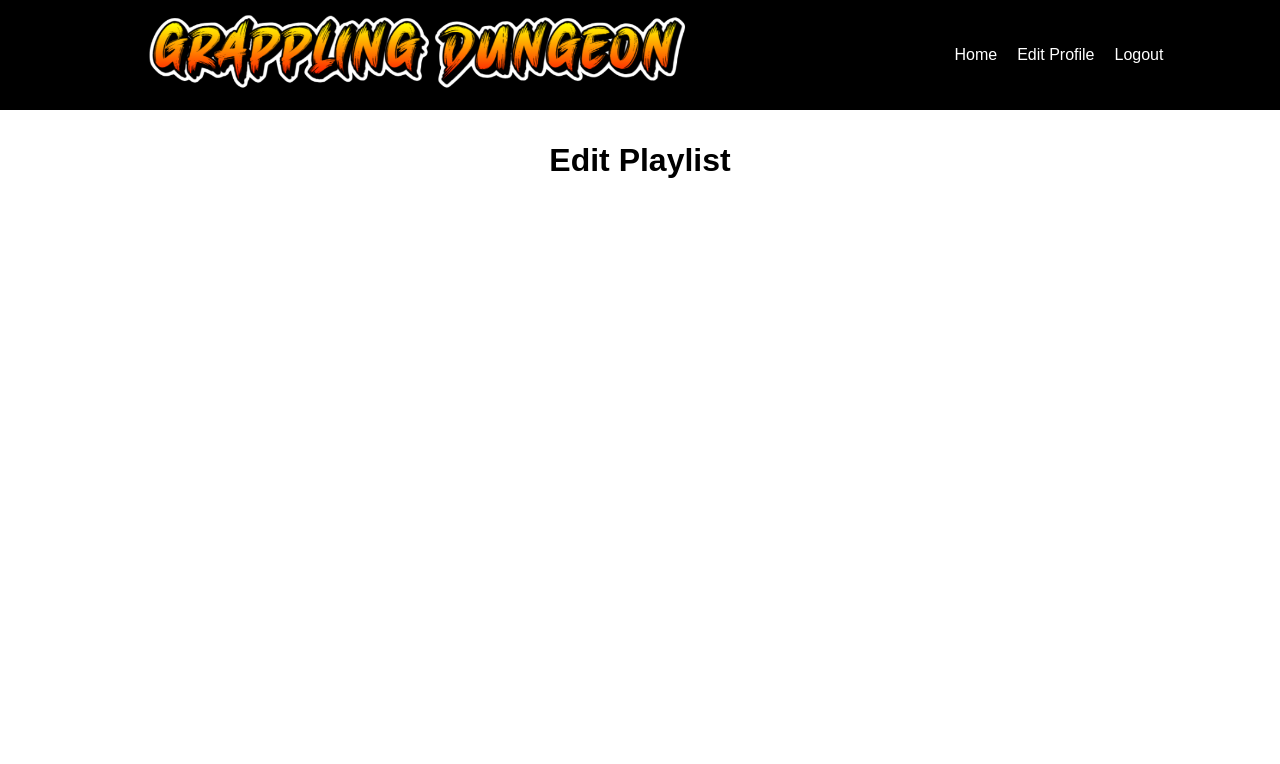
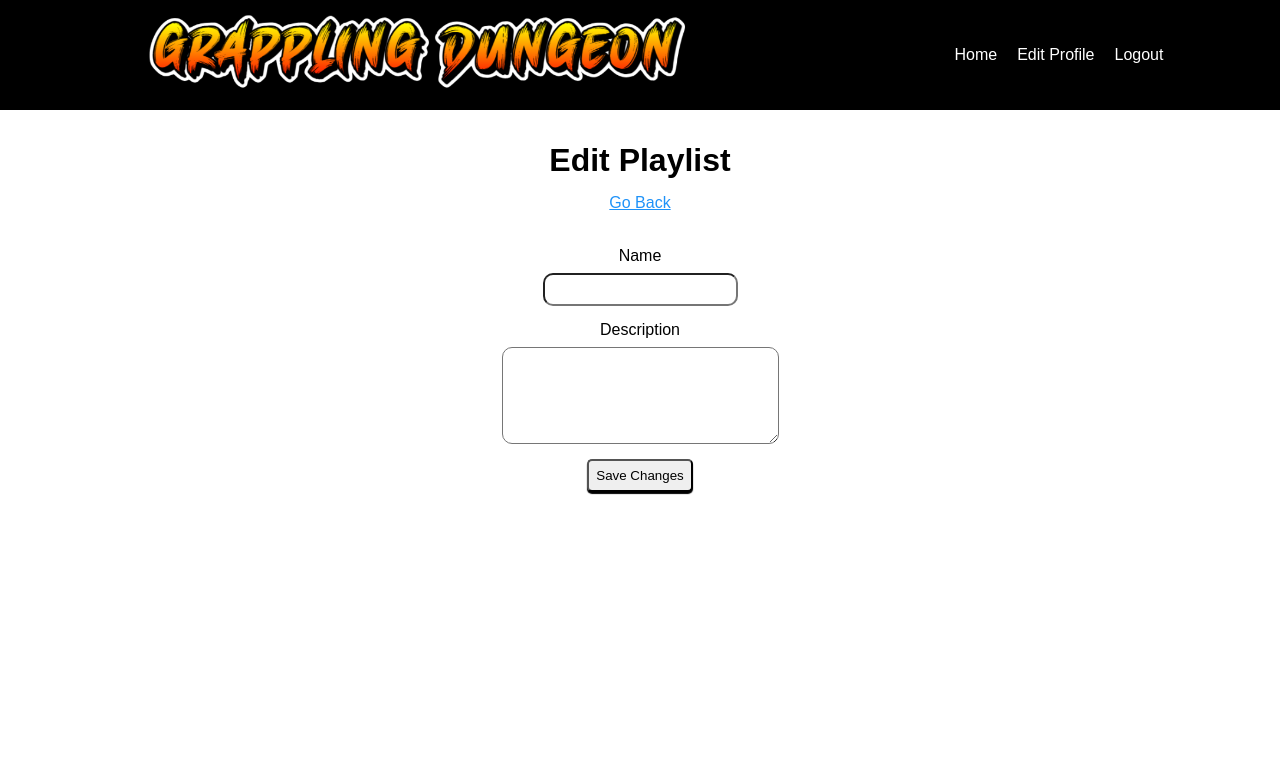
Before and after one commit to BrinkOfSecondBailout/grappling_dungeon, a Django app: template playlists/templates/edit_playlist.html in a window 1280 px wide. Shown: the top 764 px of the page. Run offline with Django 5.2, Linux system fonts and the light colour scheme; the template is opened without the code that fills it: values that come from a table or form of the project are taken from there, others are empty.

Commit message:
edit playlist

```diff
--- a/playlists/forms.py
+++ b/playlists/forms.py
@@ -5,3 +5,11 @@ class PlaylistForm(forms.ModelForm):
     class Meta:
         model = Playlist
         fields = ['name', 'description']
+
+class PlaylistChangeForm(forms.ModelForm):
+    class Meta:
+        model = Playlist
+        fields = ['name', 'description']
+        widgets = {
+            'description': forms.Textarea(attrs={'rows': 5, 'cols': 30}),
+        }
--- a/playlists/static/css/style_playlists.css
+++ b/playlists/static/css/style_playlists.css
@@ -51,6 +51,46 @@ a {
     padding-bottom: 4vh;
 }
 
+.go-back-div {
+    padding: 15px;
+}
+
+.error-message {
+    color: red;
+    padding: 10px;
+}
+
+
+.form-label-and-field {
+    display: flex;
+    flex-direction: column;
+    gap: 8px;
+    margin-bottom: 15px;
+}
+
+.form-label-and-field input {
+    border-radius: 10px;
+    padding: 7px;
+}
+
+.form-label-and-field select {
+    border-radius: 10px;
+    padding: 7px;
+}
+
+.form-label-and-field textarea {
+    border-radius: 10px;
+    padding: 10px;
+}
+
+.submit-button {
+    height: fit-content;
+    width: fit-content;
+    padding: 7px;
+    border-radius: 5px;
+    box-shadow: 0 2px 1px black;
+}
+
 #all-techniques {
     padding: 10px;
     margin-top: 10px;
--- a/playlists/templates/edit_playlist.html
+++ b/playlists/templates/edit_playlist.html
@@ -4,8 +4,34 @@
 {% block content %}
     <div class="edit-playlist-wrapper">
         <h1>Edit Playlist</h1>
-        <h2>{{ playlist_name|title }}</h2>
+
+        <div class="go-back-div">
+            <a href="{% url 'private' %}">Go Back</a>
         </div>
+
+
+
+
+        <div class="error-message">
+            {% for message in messages %}
+                <p>{{ message }}</p>
+            {% endfor %}
+        </div>
+
+        <form method="POST" action="">
+            {% csrf_token %}
+            <div class="form-label-and-field">
+                {{ form.name.label }}
+                {{ form.name }}
+            </div>
+            <div class="form-label-and-field">
+                {{ form.description.label }}
+                {{ form.description }}
+            </div>
+            <div>
+                <input type="submit" value="Save Changes" class="submit-button">
+            </div>
+        </form>
 
         <div class="all-techniques-div">
             {% for technique in playlist %}
@@ -30,9 +56,8 @@
                 <div class="remove-from-playlist">
                     <a href="{% url 'extract' technique.id playlist %}">Remove from playlist</a>
                 </div>
-
-
             </div>
             {% endfor %}
         </div>
+    </div>
 {% endblock %}
--- a/playlists/views.py
+++ b/playlists/views.py
@@ -1,6 +1,6 @@
 from django.shortcuts import render, redirect, get_object_or_404
 from django.contrib.auth.decorators import login_required
-from .forms import PlaylistForm
+from .forms import PlaylistForm, PlaylistChangeForm
 from .models import Playlist, PlaylistItem, Technique
 from django.contrib import messages
 
@@ -99,7 +99,8 @@ def edit_playlist(request, playlist):
     if current_playlist and current_playlist.owner == user:
         playlist_items = PlaylistItem.objects.filter(playlist=current_playlist).order_by('order')
         playlist_techniques = [item.technique for item in playlist_items]
-        return render(request, 'edit_playlist.html', {'playlist': playlist_techniques, 'playlist_name': playlist})
+        form = PlaylistChangeForm(instance=current_playlist)
+        return render(request, 'edit_playlist.html', {'playlist': playlist_techniques, 'playlist_name': playlist, 'form': form})
     else:
         print(f'Unauthorized actions')
         return redirect('private')
```
Also changed, not shown: techniques/forms.py (+0 -9 lines). Lines whose indentation alone changed are shown as unchanged.
